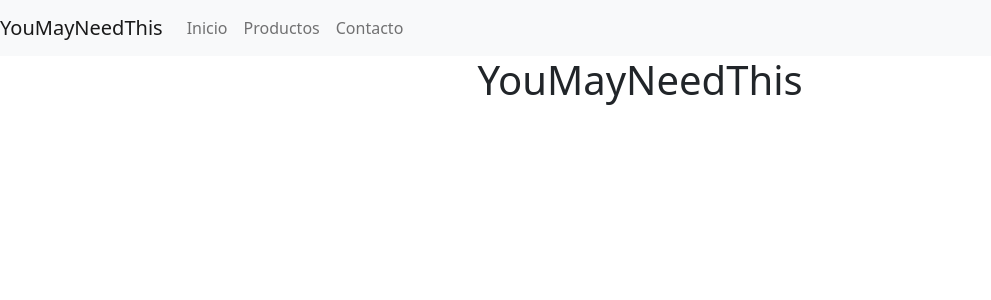
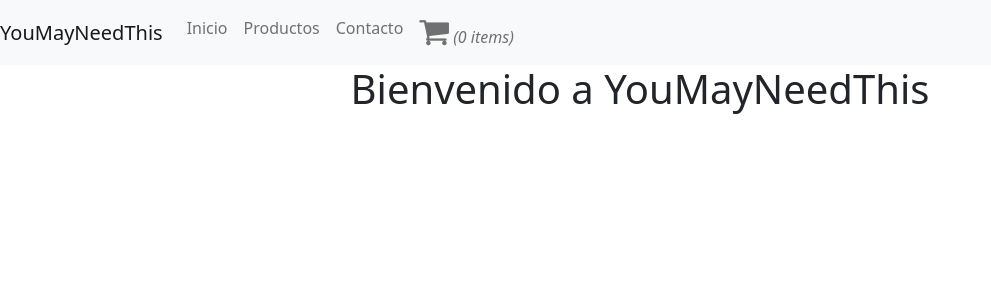
Before and after one commit to ajzbrun/YouMayNeedThis, a React (Create React App) app: page / in a window 1280 px wide. Shown: the top 300 px of the page, without its empty margins (0-991 px from the left). Built offline with nearby package versions, Linux system fonts and the light colour scheme.

Commit message:
cartIcon & ItemListContainer

```diff
--- a/package.json
+++ b/package.json
@@ -7,6 +7,7 @@
     "@testing-library/react": "^11.2.7",
     "@testing-library/user-event": "^12.8.3",
     "bootstrap": "^5.1.1",
+    "font-awesome": "^4.7.0",
     "react": "^17.0.2",
     "react-bootstrap": "^2.0.0-rc.0",
     "react-dom": "^17.0.2",
--- a/src/App.js
+++ b/src/App.js
@@ -4,12 +4,16 @@ import 'bootstrap/dist/js/bootstrap';
 
 //components
 import Navbar from './components/Navbar/Navbar';
+import ItemListContainer from './components/ItemListContainer/ItemListContainer';
 
 function App() {
   return (
     <div className="App">
       <Navbar />
-      <h1>YouMayNeedThis</h1>
+
+      <ItemListContainer
+        greeting="Bienvenido a YouMayNeedThis"
+      />
     </div>
   );
 }
--- /dev/null
+++ b/src/components/CartWidget/CartWidget.js
@@ -0,0 +1,13 @@
+import React from 'react'
+import 'font-awesome/css/font-awesome.min.css'
+
+const CartWidget = () => {
+    return (
+        <div>
+            <i class="fa fa-shopping-cart fa-2x"></i>
+            &nbsp;<i><span>(0 items)</span></i>
+        </div>
+    )
+}
+
+export default CartWidget
--- /dev/null
+++ b/src/components/ItemListContainer/ItemListContainer.js
@@ -0,0 +1,11 @@
+import React from 'react'
+
+const ItemListContainer = ({greeting}) => {
+    return (
+        <div>
+            <h1>{greeting}</h1>
+        </div>
+    )
+}
+
+export default ItemListContainer
--- a/src/components/Navbar/Navbar.js
+++ b/src/components/Navbar/Navbar.js
@@ -1,4 +1,7 @@
 import React from 'react'
+
+//components
+import CartWidget from '../CartWidget/CartWidget'
 
 const Navbar = () => {
     return (
@@ -18,6 +21,11 @@ const Navbar = () => {
                     <li className="nav-item">
                         <a className="nav-link" href="#">Contacto</a>
                     </li>
+                    <li className="nav-item">
+                        <a className="nav-link" href="#">
+                            <CartWidget />
+                        </a>
+                    </li>
                 </ul>
             </div>
         </nav>
```
Also changed, not shown: 1 other file (tests, documents, lock files or other folders).
